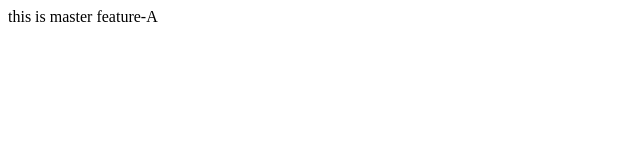
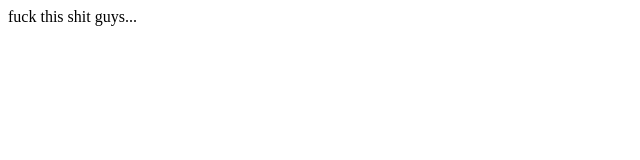
Before and after one commit to carpedm2023/group-project, a plain HTML site: page index.html in a window 1280 px wide. Shown: the full height of the page, 0-640 px from the left. Drawn offline with Linux system fonts and the light colour scheme.

Commit message:
fuck you guys

```diff
--- a/index.html
+++ b/index.html
@@ -6,7 +6,6 @@
     <title>Document</title>
 </head>
 <body>
-    this is master
-    feature-A
+    fuck this shit guys...
 </body>
 </html>
```
